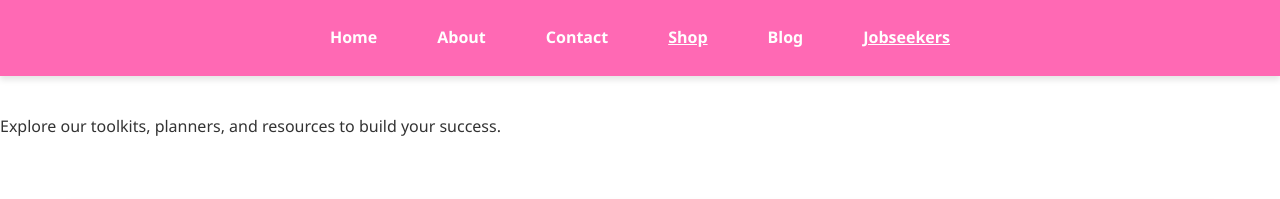
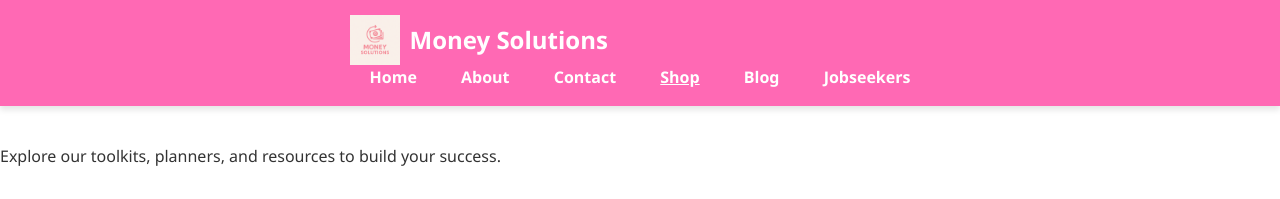
Before and after one commit to Phindi-studio/MoneySolutions--website-, a plain HTML site: page shop.html in a window 1280 px wide. Shown: the top 199 px of the page. Drawn offline with Linux system fonts and the light colour scheme.

Commit message:
Update shop.html

```diff
--- a/shop.html
+++ b/shop.html
@@ -1,49 +1,65 @@
 <!DOCTYPE html>
 <html lang="en">
 <head>
-    <meta charset="UTF-8">
-    <meta name="viewport" content="width=device-width, initial-scale=1.0">
+  <meta charset="UTF-8" />
+  <meta name="viewport" content="width=device-width, initial-scale=1.0" />
   <title>Money Solutions | Shop</title>
-    <link rel="stylesheet" href="style.css">
+  <link rel="stylesheet" href="style.css" />
 </head>
 <body>
 
+  <!-- Navigation -->
   <nav id="menu">
+    <div class="menu-container">
+      <div class="logo-area">
+        <img src="images/logo.png" alt="Money Solutions Logo" class="logo" />
+        <h1>Money Solutions</h1>
+      </div>
+      <div class="nav-links">
         <a href="index.html">Home</a>
         <a href="about.html">About</a>
         <a href="contact.html">Contact</a>
         <a href="shop.html" class="active">Shop</a>
         <a href="blog.html">Blog</a>
-        <a href="jobseekers.html" class="active">Jobseekers</a>
+        <a href="jobseekers.html">Jobseekers</a>
+      </div>
+    </div>
   </nav>
 
+  <!-- Shop Header -->
   <header class="shop-header">
     <h1>Welcome to Our Digital Shop</h1>
     <p>Explore our toolkits, planners, and resources to build your success.</p>
   </header>
 
+  <!-- Product Section -->
   <main class="product-grid">
+
     <!-- Product 1 -->
     <div class="product-card">
-            <img src="images/ChatGPT Image Jul 10, 2025, 05_29_17 PM.png" alt="Avon Rep Success Toolkit">
+      <img src="images/ChatGPT Image Jul 10, 2025, 05_29_17 PM.png" alt="Avon Rep Success Toolkit" />
       <h3>Avon Rep Success Toolkit</h3>
       <p>Everything you need to grow your Avon business.</p>
       <p class="price">R99.00</p>
       <a href="https://payhip.com/b/YOURTOOLKITLINK" class="buy-button" target="_blank">Buy Now</a>
     </div>
 
-        <!-- Product 2 -->
-        <!--<div class="product-card">
-            <img src="images/monthlyplanner.jpg" alt="Monthly Planner">
+    <!-- Product 2 (Uncomment when ready to launch) -->
+    <!--
+    <div class="product-card">
+      <img src="images/monthlyplanner.jpg" alt="Monthly Planner" />
       <h3>Monthly Planner</h3>
       <p>Plan your goals, track your progress, and stay organized.</p>
       <p class="price">R49.00</p>
       <a href="https://payhip.com/b/YOURPLANNERLINK" class="buy-button" target="_blank">Buy Now</a>
-        </div>>
+    </div>
+    -->
 
     <!-- Add more products here -->
+
   </main>
 
+  <!-- Footer -->
   <footer class="footer">
     <p>&copy; 2025 Money Solutions. All rights reserved.</p>
   </footer>
```
Lines whose indentation alone changed are shown as unchanged.
